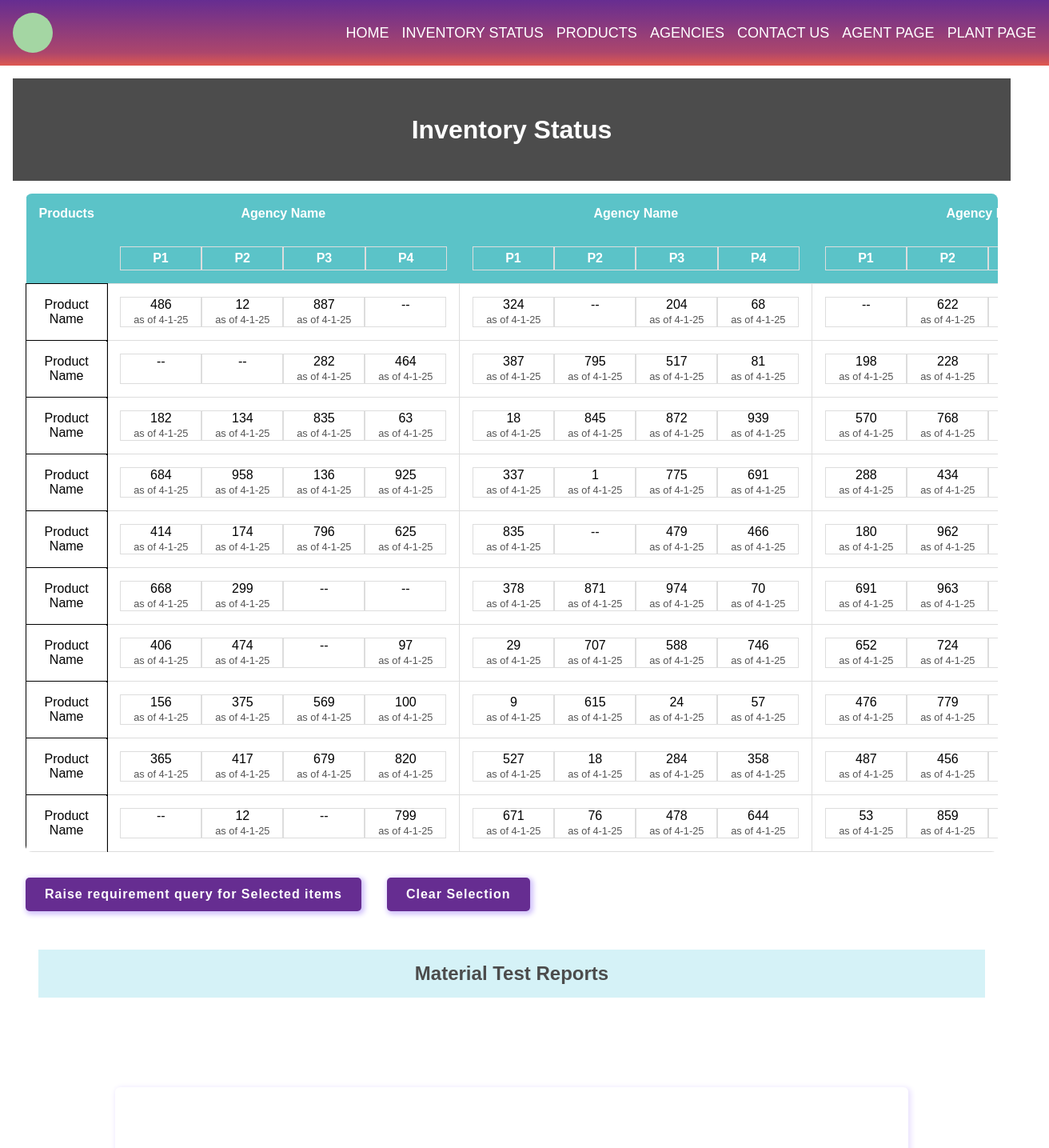
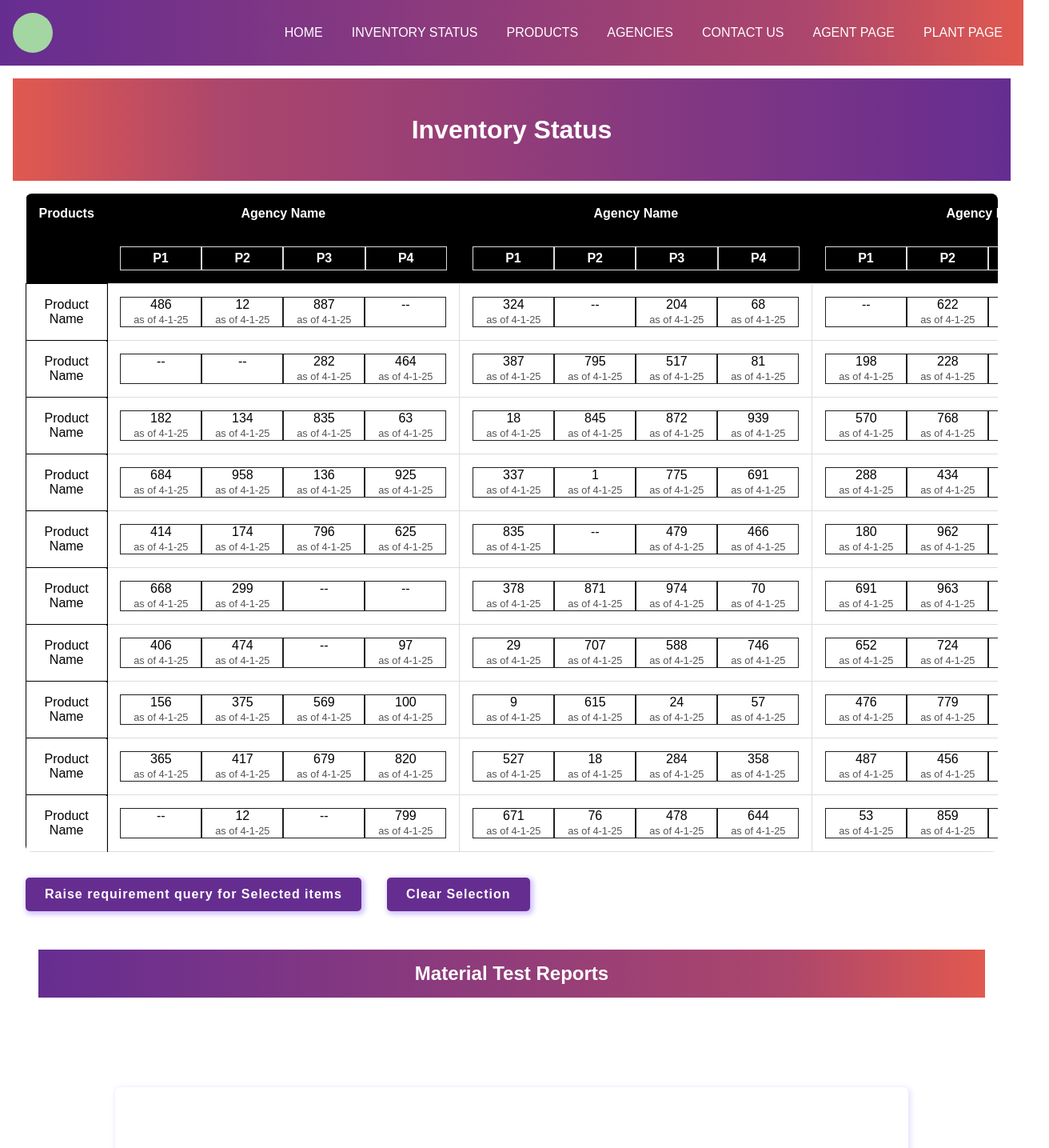
Before and after one commit to prayogbhartifoundation/CnD_Resource_Management_Platfrom, a React (Create React App) app: page /inventory in a window 1280 px wide. Shown: the top 1435 px of the page at 80% size, 1312 px wide, since content can reach past the window. Built offline with nearby package versions, Linux system fonts and the light colour scheme.

Commit message:
Newstyle

```diff
--- a/src/App.css
+++ b/src/App.css
@@ -8,11 +8,10 @@ body {
 .app-header {
   position: sticky;
   top: 0;
-  width: 100%;
   display: flex;
   align-items: center;
   justify-content: space-between;
-  background: linear-gradient(179.95deg, #662D91 0.05%, #AC466C 79.07%, #E1594F 99.96%);
+  background: linear-gradient(to right, #662D91 0.05%, #AC466C 79.07%, #E1594F 99.96%);
   padding: 1rem;
   z-index: 999;
 }
@@ -34,37 +33,25 @@ nav ul {
 
 nav ul li a {
   text-decoration: none;
-  /* padding: 0.5rem 1rem; */
+  padding: 10px;
   /* background-color: #662D91; */
   text-transform:uppercase;
   color: white;
   font-weight: 500;
-  font-size: large;
+  font-size: medium;
   position: relative;
   /* border-radius: 5px; */
   /* transition: background-color 0.3s; */
 }
 
-nav ul li a::after{
-content: '';
-height: 2px;
-width: 100%;
-background-color: #ffffff;
-position: absolute;
-left:0px;
-bottom:-5px;
-transform: scaleX(0);
-transform-origin: bottom right;
-transition: transform 0.20s ease-out;
-pointer-events: none;
-}
 
- nav ul li a:hover::after,
- nav ul li a:focus::after{
 
-  transform: scaleX(1);
-  transform-origin: bottom left;
-
+nav ul li a:hover,
+nav ul li a:focus{
+  background-color: #ffffff;
+  padding:10px;
+  border-radius: 5px;
+  color:rgb(0, 0, 0);
 }
 
 .app-header .hamburger{
@@ -78,7 +65,7 @@ main{
 
 /* Footer */
 .app-footer {
-  background: linear-gradient(179.95deg, #c78ef3 0.05%, #fc94ba 79.07%, #f89b94 99.96%);
+  background: linear-gradient(to right, #662D91 0.05%, #AC466C 79.07%, #E1594F 99.96%);
   color: rgb(0, 0, 0);
   text-align: center;
   padding: 1.5rem 0;
--- a/src/App.js
+++ b/src/App.js
@@ -28,7 +28,7 @@ function App() {
         <div className="branding"></div>
         <nav>
           <ul>
-            <li><Link to="/">Home</Link></li>
+            <li><Link to="/">Home<b></b></Link></li>
             <li><Link to="/inventory">Inventory Status</Link></li>
             <li><Link to="/product">Products</Link></li>
             <li><Link to="/agencies">Agencies</Link></li>
--- a/src/pages/AgencyPage.js
+++ b/src/pages/AgencyPage.js
@@ -6,7 +6,7 @@ function AgencyPage() {
     <div className="agency-page">
       {/* Header Section */}
   <div className="header-section">
-    Agency Name and Location
+    <b>Agency Name and Location</b>
   </div>
 
       {/* Branding Section */}
@@ -23,8 +23,9 @@ function AgencyPage() {
       </section>
 
       {/* Waste Processing Section */}
+      <h3 className="section-title">Waste Processing Details</h3>
       <section className="waste-processing-details">
-  <h3 className="section-title">Waste Processing Details</h3>
+
   <div className="waste-details-layout">
     <div className="detail-card waste-capacity-card">
       <p>Installed Waste Capacity</p>
--- a/src/styles/AgencyPage.css
+++ b/src/styles/AgencyPage.css
@@ -10,7 +10,7 @@
 
 /* Header Section */
 .header-section {
-  background-color: #4c4c4c;
+  background: linear-gradient(to right, #662D91 0.05%, #AC466C 79.07%, #E1594F 99.96%);background-color: #4c4c4c;
   color: white;
   text-align: center;
   padding: 1rem;
@@ -40,12 +40,7 @@
   color: black;
 }
 
-.branding-details {
-  background-color: #e7ebed ;
-  padding: 10rem;
-  border-radius: 8px;
 
-}
 
 .logo-card {
   grid-area: logo;
@@ -72,10 +67,11 @@
 
 /* Waste Processing Section */
 .waste-processing-details {
-  background-color: #bce0e6;
+
   padding: 16px;
   border-radius: 8px;
   margin: 24px 0;
+  background-color: #54c0ca;
 }
 
 .section-title {
@@ -83,9 +79,10 @@
   font-size: 1.5rem;
   color: white;
   margin-bottom: 1.5rem;
-  background-color: #54c0ca;
-  padding: 12px;
-  border-radius: 6px;
+  background: linear-gradient(to right, #662D91 0.05%, #AC466C 79.07%, #E1594F 99.96%);
+  padding: 1rem;
+  font-size: 1.5rem;
+  margin-bottom: 1.5rem;
 }
 
 .waste-details-layout {
@@ -135,7 +132,7 @@
 
 .compliance-section h3 {
   color: white;
-  background-color: #54c0ca;
+  background: linear-gradient(to right, #662D91 0.05%, #AC466C 79.07%, #E1594F 99.96%);
   padding: 1rem;
   font-size: 1.5rem;
   margin-bottom: 1.5rem;
--- a/src/styles/ContactUsPage.css
+++ b/src/styles/ContactUsPage.css
@@ -9,10 +9,10 @@
 .contact-header {
   text-align: center;
   margin-bottom: 2rem;
-  background-color: #f0f8ff;
+  background: linear-gradient(to right, #662D91 0.05%, #AC466C 79.07%, #E1594F 99.96%);
   padding: 1rem;
   border-radius: 8px;
-  color: black;
+  color: rgb(255, 254, 254);
 }
 
 /* Contact Info Section */
@@ -79,9 +79,9 @@
 }
 
 .submit-button:hover {
-  background-color: #E1594F;
-  box-shadow: 0 0 6px 2px rgb(195, 254, 175);
-  color: black;
+  background-color: #3d1b57;
+  box-shadow: 0 0 4px 1px 3d1b57(195, 254, 175);
+
 }
 
 /* Footer */
--- a/src/styles/HomePage.css
+++ b/src/styles/HomePage.css
@@ -116,9 +116,8 @@
 }
 
 .status-button:hover{
-  background-color: #E1594F;
-  box-shadow: 0 0 6px 2px rgb(195, 254, 175);
-  color:black;
+  background-color: #3d1b57;
+  box-shadow: 0 0 4px 1px #3d1b57
 }
 
 .agency-cards {
--- a/src/styles/InventoryStatusPage.css
+++ b/src/styles/InventoryStatusPage.css
@@ -11,12 +11,13 @@ body {
   justify-content: center;
   align-items: center;
   height: 12vh;
-  background-color: #4c4c4c;
+  background: linear-gradient(to left, #662D91 0.05%, #AC466C 79.07%, #E1594F 99.96%);
 }
 .inventory-header h1 {
   margin: 0;
   font-size: 2rem;
   color: #ffffff;
+  text-align: center;
 }
 
 /* Main Content Layout */
@@ -28,16 +29,16 @@ body {
 }
 .inventory-layout {
   display: flex;
-  flex-direction: row; /* Place sections side by side */
+  flex-direction: row;
   gap: 1rem;
-
-  align-items: flex-start; /* Align sections at the top */
+  align-items: flex-start;
+  flex-wrap: wrap; /* Allow wrapping for smaller screens */
 }
 
 /* Product List Section */
 .product-list-container {
-  flex: 0 0 25%; /* Fixed width of 25% */
-  max-width: 10%; /* Prevent exceeding 25% */
+  flex: 0 0 25%;
+  max-width: 25%; /* Match 25% width for larger screens */
   display: flex;
   flex-direction: column;
   gap: 1.2rem;
@@ -45,6 +46,7 @@ body {
   padding: 1rem;
   border-radius: 8px;
   margin-top: 1rem;
+  box-sizing: border-box; /* Ensure padding is included in width calculations */
 }
 .product-heading {
   font-size: 1.5rem;
@@ -62,12 +64,9 @@ body {
 
 /* Table Section */
 .table-section {
-  flex: 1; /* Take the remaining space */
-  /* max-width: 90%; Prevent exceeding 75% */
-  /* padding: 1rem; */
+  flex: 1;
   background-color: #ffffff;
   border-radius: 8px;
-
   overflow-x: auto;
 }
 .inventory-table {
@@ -75,36 +74,28 @@ body {
   border-collapse: collapse;
 }
 .inventory-table th {
-  background-color: #5bc3c8;
+  background-color: #000000;
   color: white;
   padding: 1rem;
-
 }
-.inventory-table .plants{
+.inventory-table .plants {
   display: flex;
 }
-
-.plants .units{
+.plants .units {
   flex: 1;
-  border: 1px solid #ddd;
+  border: 1px solid #211f1f;
   min-width: 100px;
   cursor: pointer;
 }
-
-
 .units.selected {
   background-color: #007bff;
   color: white;
   font-weight: bold;
 }
-
-
-.inventory-table th span{
-  /* background-color: green; */
+.inventory-table th span {
   border: 1px solid #ddd;
   padding: 5px;
   flex: 1;
-
 }
 .inventory-table td {
   text-align: center;
@@ -115,20 +106,17 @@ body {
   font-size: 0.8rem;
   color: #555;
 }
-.inventory-table thead tr th:first-child{
+.inventory-table thead tr th:first-child {
   position: sticky;
   left: 0;
   z-index: 1;
-
 }
-
-.inventory-table tbody tr td:first-child{
+.inventory-table tbody tr td:first-child {
   position: sticky;
   left: 0;
   z-index: 1;
-background-color: white;
-/* border: 1px solid #000; */
-  outline: 1px solid black;;
+  background-color: white;
+  outline: 1px solid black;
 }
 
 /* Action Button */
@@ -136,8 +124,8 @@ background-color: white;
   text-align: center;
   display: flex;
   gap: 2rem;
+  flex-wrap: wrap; /* Ensure buttons wrap on smaller screens */
 }
-
 .query-button {
   padding: 0.75rem 1.5rem;
   background-color: #662D91;
@@ -150,11 +138,9 @@ background-color: white;
   cursor: pointer;
   box-shadow: 2px 2px 6px 2px rgb(208, 192, 251);
 }
-
 .query-button:hover {
-  background-color: #E1594F;
-  box-shadow: 0 0 6px 2px rgb(195, 254, 175);
-  color:black;
+  background-color: #3d1b57;
+  box-shadow: 0 0 4px 1px rgb(195, 254, 175);
 }
 
 /* Document Section */
@@ -166,38 +152,48 @@ background-color: white;
 }
 .document-section h2 {
   margin-bottom: 1rem;
-  color: #4c4c4c;
+  background: linear-gradient(to right, #662D91 0.05%, #AC466C 79.07%, #E1594F 99.96%);
   padding: 1rem;
-  background-color: #d5f2f7;
+  color: #ffffff;
 }
 .document-cards {
   display: flex;
   justify-content: space-around;
   gap: 1rem;
   padding: 6rem;
+  flex-wrap: wrap; /* Ensure cards wrap on smaller screens */
 }
 .doc-card {
   flex: 1;
-  background-color: rgb(255, 255, 255);;
+  background-color: #ffffff;
   padding: 8rem;
   border-radius: 6px;
   text-align: center;
   box-shadow: 2px 2px 6px 2px rgb(236, 229, 254);
 }
-
-
-
-
-
+.doc-card:hover {
+  background-color: #d0d7db;
+}
 
 /* Responsive Adjustments */
 @media (max-width: 768px) {
   .inventory-layout {
-    flex-direction: column; /* Stack sections vertically */
+    flex-direction: column;
   }
   .product-list-container,
   .table-section {
-    flex: 1 1 100%; /* Full width for smaller screens */
-    max-width: 100%; /* Prevent overflow */
+    flex: 1 1 100%;
+    max-width: 100%;
+  }
+  .document-cards {
+    flex-direction: column;
+    padding: 1rem;
+  }
+  .doc-card {
+    padding: 2rem;
+  }
+  .query-button {
+    padding: 0.6rem 1rem;
+    font-size: 14px;
   }
 }
--- a/src/styles/ProductPage.css
+++ b/src/styles/ProductPage.css
@@ -8,7 +8,7 @@
 }
 
 header {
-  background-color: #343a40;
+  background: linear-gradient(to right, #662D91 0.05%, #AC466C 79.07%, #E1594F 99.96%);
   color: #fff;
   text-align: center;
   padding: 1rem;
@@ -73,20 +73,23 @@ h3 {
 
 
 .middle-buttons button {
-  box-shadow: 2px 2px 4px 2px rgb(222, 210, 255)  ;
+  box-shadow: 2px 2px 6px 2px rgb(208, 192, 251);
   flex: 1 1 calc(33.333% - 1rem);
   max-width: 200px;
-  padding: 0.75rem 1rem;
-  background-color: #ffffff;
-  color: #212529;
+  padding: 1rem 1rem;
+  background-color: #662D91;
+
   border: 1px solid rgb(222, 210, 255) ;
   border-radius: 4px;
   cursor: pointer;
   text-align: center;
+  font-weight: bold;
+  color: #ffffff;
 }
 
 .middle-buttons button:hover {
-  background-color: #d1d5d9;
+  background-color: #3d1b57;
+  box-shadow: 0 0 4px 1px 3d1b57(195, 254, 175);
 }
 
 /* Material Reports Section */
@@ -103,6 +106,7 @@ h3 {
 
 }
 
+
 .card {
   flex: 1 1 calc(33.333% - 1rem);
   max-width: 200px;
@@ -113,6 +117,10 @@ h3 {
   box-shadow: 0 2px 4px rgba(0, 0, 0, 0.1);
   text-align: center;
   box-shadow: 2px 2px 4px 2px rgb(222, 210, 255)
+
+}
+.card:hover {
+  background-color: #d0d7db;
 }
 
 
```
